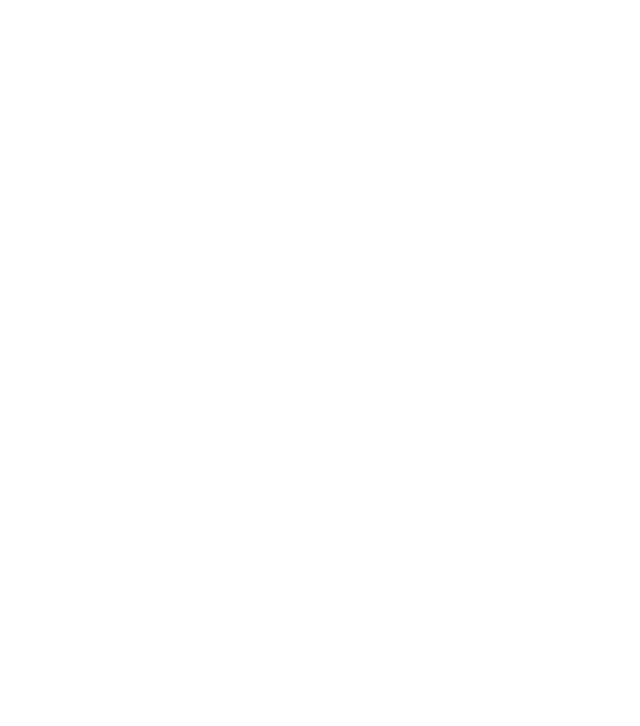
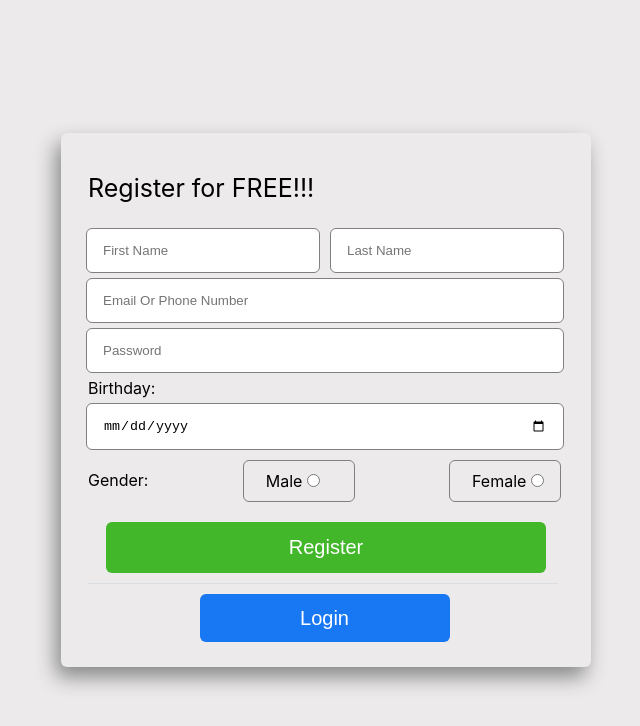
Before and after one commit to philiamjohn/pastebook, a React (Create React App) app in the folder pastebook-client/: page /register in a window 1280 px wide. Before the commit this address had no page. Shown: the top 726 px of the page, without its empty margins (314-954 px from the left). Built offline with nearby package versions, Linux system fonts and the light colour scheme.

Commit message:
ADDED: Register Page

```diff
--- a/pastebook-client/src/App.js
+++ b/pastebook-client/src/App.js
@@ -3,12 +3,15 @@
 import './App.css';
 import Home from './pages/home/Home';
 import Login from './pages/login/Login';
+import Register from './pages/register/Register';
+
 
 const App = () => {
   return (
     <Routes>
       <Route path='/' element={<Home />} />
       <Route path='/login' element={<Login />} />
+      <Route path='/register' element={<Register/>}/>
     </Routes>
   );
 };
--- a/pastebook-client/src/pages/register/Register.css
+++ b/pastebook-client/src/pages/register/Register.css
@@ -0,0 +1,106 @@
+.reg-page {
+    display: flex;
+    height: 100vh;
+    justify-content: center;
+    align-items: center;
+    background-color: rgb(236, 234, 234);
+}
+.register{
+    width: 500px;
+    padding: 10px;
+    box-shadow:  -5px 10px 20px #888888;
+    border-radius: 6px;
+    padding: 15px;
+}
+.register .reg-title p{
+    font-size: 25px;
+    margin-left: 12px;
+}
+.register input {
+    border-radius: 6px;
+    border: solid 1px gray;
+}
+.register .reg-credentials .fullname input {
+    padding: 14px 16px;
+    margin-left: 10px;
+    width: 200px;
+}
+.register .reg-credentials .credentials {
+    display: flex;
+    flex-direction: column;
+}
+.register .reg-credentials .credentials input {
+    padding: 14px 16px;
+    margin-top: 5px;
+    margin-left: 10px;
+    width: 444px;
+}
+.register .reg-credentials .date {
+    display: flex;
+    flex-direction: column;
+}
+.register .reg-credentials .date input {
+    padding: 14px 16px;
+    margin-top: 5px;
+    margin-left: 10px;
+    width: 444px;
+}
+.register .reg-credentials .date label {
+    margin-left: 12px;
+    margin-top: 5px;
+}
+.register .reg-credentials .gender {
+    display: flex;
+    justify-content: space-between;
+    margin-top: 10px;
+    width: 97%;
+}
+.register .reg-credentials .gender label {
+    margin-left: 12px;
+    margin-top: 10px;
+}
+.register .reg-credentials .gender-div {
+    border: solid 1px gray;
+    border-radius: 6px;
+    padding: 10px;
+    width: 90px;
+}
+.register .reg-page-buttons {
+    margin: 0 auto;
+    text-align: center;
+    margin-top: 10px;
+}
+.register .reg-page-buttons div {
+    margin-left: 12px;
+    border: none;
+    border-bottom: solid 1px #dadde1;
+    width: 470px;
+}
+.register .reg-page-buttons button {
+    justify-self: center;
+    margin: 15px;
+}
+.register .reg-page-buttons #login-button-regpage {
+    padding: 0px 16px;
+    width: 250px;
+    border-radius: 6px;
+    border: none;
+    background-color: #1877f2;
+    line-height: 48px;
+    font-size: 20px;
+    color: white;
+    margin-top: 10px;
+    margin-bottom: 10px;
+    margin-left: 12px;
+}
+.register .reg-page-buttons #reg-button-regpage {
+    padding: 14px 16px;
+    width: 440px;
+    font-size: 20px;
+    border-radius: 6px;
+    border: none;
+    background-color: #42b72a;
+    color: white;
+    margin-top: 10px;
+    margin-bottom: 10px;
+}
--- a/pastebook-client/src/pages/register/Register.js
+++ b/pastebook-client/src/pages/register/Register.js
@@ -1,7 +1,47 @@
 import React from 'react';
+import '../register/Register.css';
+import { useNavigate } from 'react-router-dom';
+
 
 const Register = () => {
-  return <div></div>;
+  let navigate = useNavigate();
+
+  return <div className='reg-page'>
+    <div className='register'>
+      <div className='reg-title'>
+        <p>Register for FREE!!!</p>
+      </div>
+      <div className='reg-credentials'>
+        <div className='fullname'>
+          <input type='text' name='firstName' id='first-name' placeholder='First Name' />
+          <input type='text' name='lastName' id='last-ame' placeholder='Last Name' />
+        </div>
+        <div className='credentials'>
+          <input type='email' name='email' id='email' placeholder='Email Or Phone Number' />
+          <input type='password' name='password' id='password' placeholder='Password' />
+        </div>
+        <div className='date'>
+          <label htmlFor='birthday'>Birthday:</label>
+          <input type='date' name='birthday' id='birthday' />
+        </div>
+        <div className='gender'>
+          <label htmlFor='gender'>Gender:</label>
+          <div className='gender-male gender-div'><label htmlFor='gender' >Male</label>
+            <input type='radio' id='gender-male' name='gender' value='Male' />
+          </div>
+          <div className='gender-female gender-div'>
+            <label htmlFor='gender'>Female</label>
+            <input type='radio' id='gender-female' name='gender' value='Female' />
+          </div>
+        </div>
+      </div>
+      <div className='reg-page-buttons'>
+        <button id='reg-button-regpage'>Register</button>
+        <div className='dashlineRegPage'></div>
+        <button id='login-button-regpage' onClick={() => { navigate("/login", { replace: true }) }}>Login</button>
+      </div>
+    </div>
+  </div>;
 };
 
 export default Register;
```
